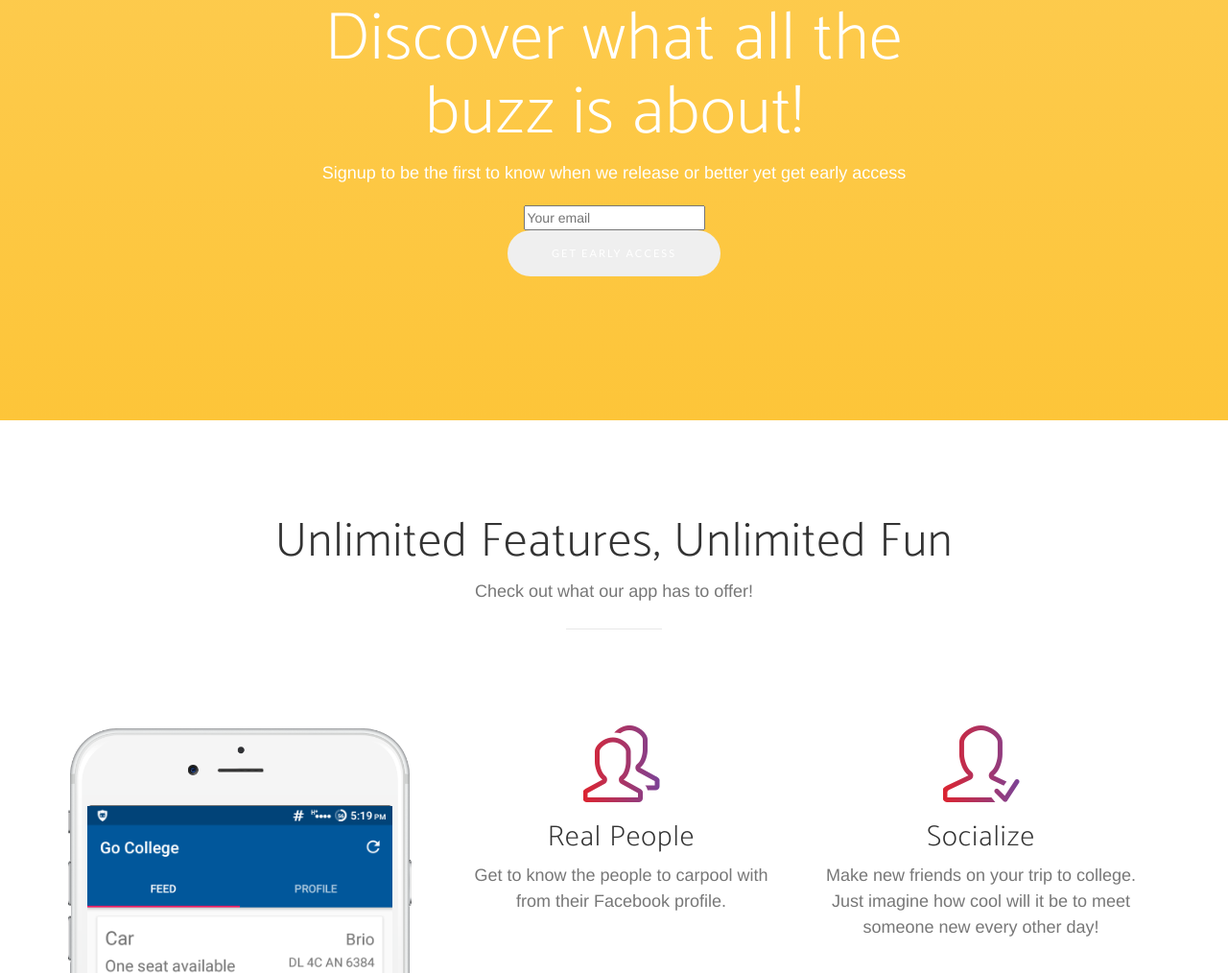
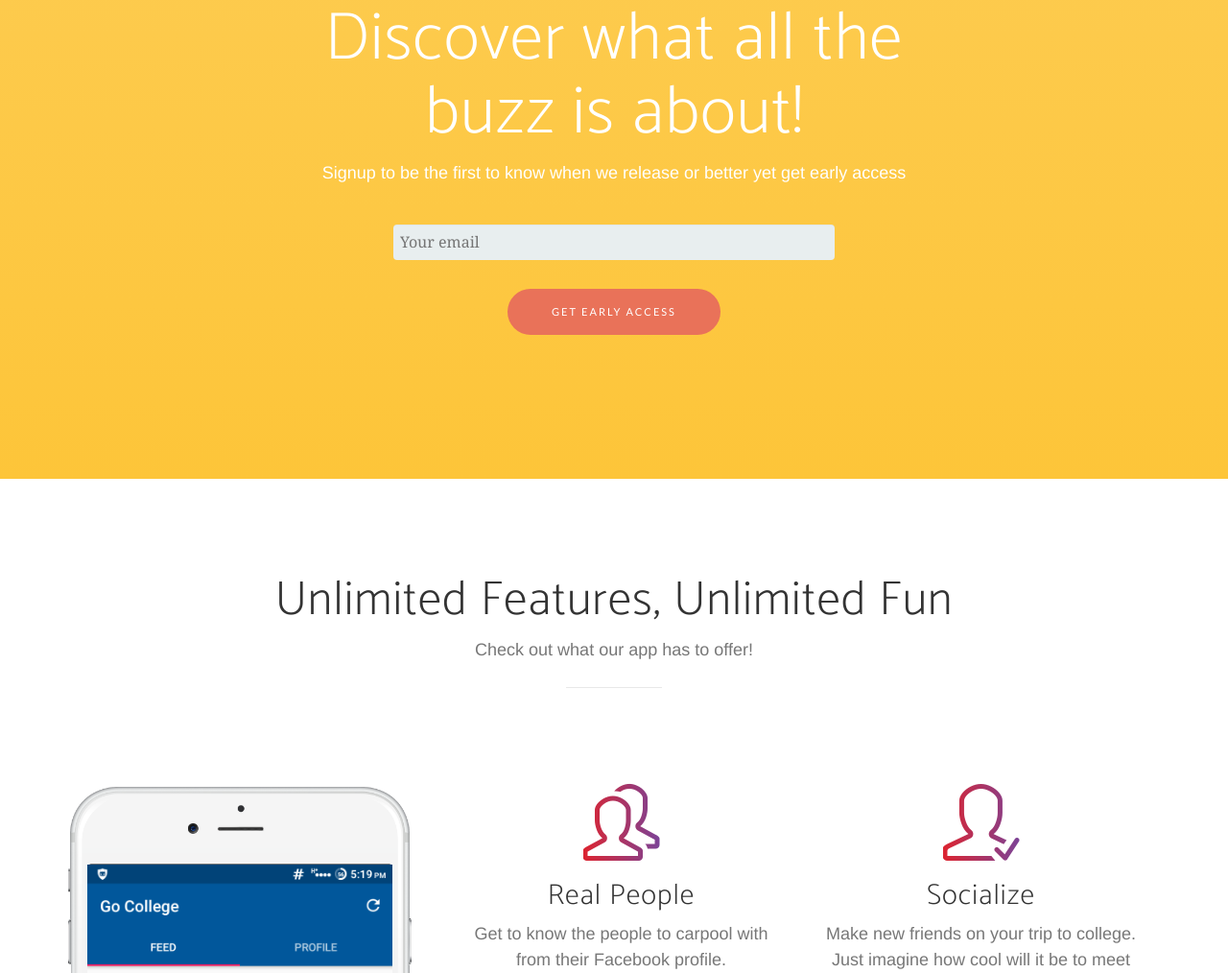
Before and after one commit to mayankg007/gocollege.github.io, a website: page index.html in a window 1280 px wide. Shown: the part 947-1961 px from the top of the page at 96% size. Drawn offline with nearby package versions, Linux system fonts and the light colour scheme; a web font is replaced by a local one.

Commit message:
Update index.html

```diff
--- a/index.html
+++ b/index.html
@@ -36,6 +36,48 @@
         <script src="https://oss.maxcdn.com/libs/html5shiv/3.7.0/html5shiv.js"></script>
         <script src="https://oss.maxcdn.com/libs/respond.js/1.4.2/respond.min.js"></script>
     <![endif]-->
+
+
+<style type="text/css">
+.form-style-5{
+    max-width: 500px;
+    padding: 10px 20px;
+    margin: 10px auto;
+    padding: 20px;
+    border-radius: 8px;
+    font-family: Georgia, "Times New Roman", Times, serif;
+}
+.form-style-5 input[type="text"],
+.form-style-5 input[type="date"],
+.form-style-5 input[type="datetime"],
+.form-style-5 input[type="email"],
+.form-style-5 input[type="number"],
+.form-style-5 input[type="search"],
+.form-style-5 input[type="time"],
+.form-style-5 input[type="url"],
+.form-style-5 textarea,
+.form-style-5 select {
+    font-family: Georgia, "Times New Roman", Times, serif;
+    background: rgba(255,255,255,.1);
+    border: none;
+    border-radius: 4px;
+    font-size: 16px;
+    margin: 0;
+    outline: 0;
+    padding: 7px;
+    width: 100%;
+    box-sizing: border-box;
+    -webkit-box-sizing: border-box;
+    -moz-box-sizing: border-box;
+    background-color: #e8eeef;
+    color:#8a97a0;
+    -webkit-box-shadow: 0 1px 0 rgba(0,0,0,0.03) inset;
+    box-shadow: 0 1px 0 rgba(0,0,0,0.03) inset;
+    margin-bottom: 30px;
+
+}
+</style>
+
 
 </head>
 
@@ -91,15 +133,14 @@
                 <div class="col-md-8 col-md-offset-2">
                     <h2 class="section-heading">Discover what all the buzz is about!</h2>
                     <p>Signup to be the first to know when we release or better yet get early access</p>
-                    <form class="signup_form" role="form" method="POST" action="https://api.kickofflabs.com/v1/1905/subscribe">
-                      <input type="hidden" name="return_url" value="http://kickofflabs.com">
+                    <div class="form-style-5">
+                    <form role="form" method="POST" action="https://api.kickofflabs.com/v1/1905/subscribe">
+                      <input id="email" name="email" placeholder="Your email" type="email" data-label-text="Email" />
                       <div class="col-sm-10 col-sm-offset-1 col-lg-8 col-lg-offset-2">
-                        <input class="subscribe-input only-email required" id="email" name="email" placeholder="Your email" type="email" data-label-text="Email" />
-                      </div>
-                      <div class="col-sm-10 col-sm-offset-1 col-lg-8 col-lg-offset-2">
-                        <button class='btn btn-submit btn-xl subscribe-submit' id="submit_button" name="submit" type="submit">Get Early Access</button>
+                        <button class='btn btn-submit btn-xl subscribe-submit' id="submit_button" name="submit" type="submit" style="background:#e97259;">Get Early Access</button>
                       </div>
                     </form>
+                    </div>
                 </div>
             </div>
         </div>
```
